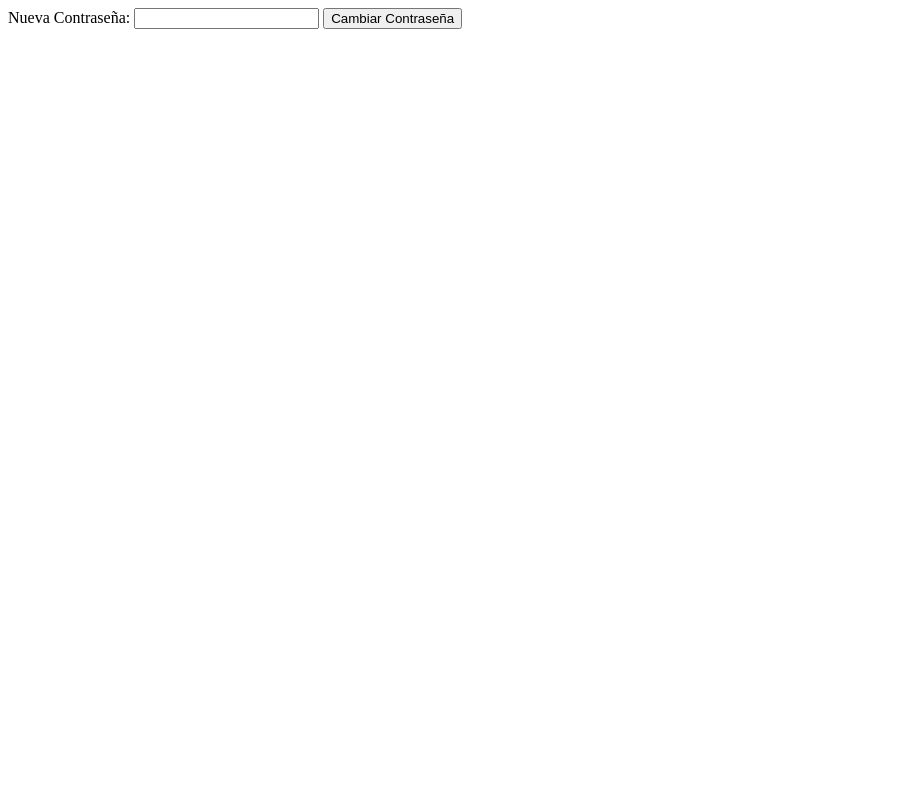
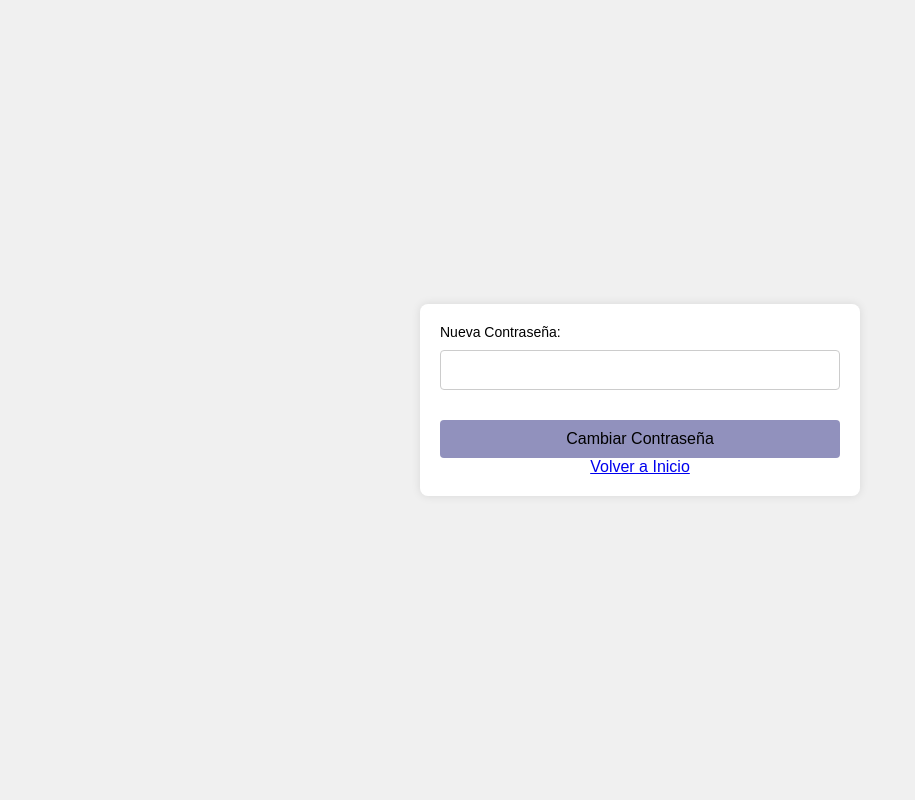
Before and after one commit to sStarmd/Project1, a PHP site: the page made by Views/cambiar_contraseña.php in a window 1280 px wide. Shown: the whole page, without its empty margins (0-915 px from the left). Run offline with PHP 8.4, Linux system fonts and the light colour scheme.

Commit message:
Agregando diseño para la recuperacion de contraseña

```diff
--- a/Views/cambiar_contraseña.php
+++ b/Views/cambiar_contraseña.php
@@ -1,4 +1,5 @@
 <?php
+$message = ""; // Inicializar la variable del mensaje
 if ($_SERVER["REQUEST_METHOD"] == "POST") {
     $token = $_POST['token'];
     $nueva_contraseña = $_POST['nueva_contraseña'];
@@ -21,12 +22,12 @@ if ($_SERVER["REQUEST_METHOD"] == "POST") {
         $stmt = $conn->prepare("UPDATE usuarios SET contraseña = ?, token = NULL, token_expira = NULL WHERE id_usuario = ?");
         $stmt->bind_param('si', $hashed_password, $id_usuario);
         if ($stmt->execute()) {
-            echo "Tu contraseña ha sido cambiada exitosamente.";
+            $message = "Tu contraseña ha sido cambiada exitosamente.";
         } else {
-            echo "Hubo un error al cambiar tu contraseña. Inténtalo de nuevo.";
+            $message = "Hubo un error al cambiar tu contraseña. Inténtalo de nuevo.";
         }
     } else {
-        echo "Token inválido o expirado.";
+        $message = "Token inválido o expirado.";
     }
 } else {
     $token = $_GET['token'];
@@ -37,6 +38,7 @@ if ($_SERVER["REQUEST_METHOD"] == "POST") {
 <html lang="es">
 <head>
     <meta charset="UTF-8">
+    <link rel="stylesheet" href="css/contraseña.css" />
     <title>Cambiar Contraseña</title>
 </head>
 <body>
@@ -44,7 +46,20 @@ if ($_SERVER["REQUEST_METHOD"] == "POST") {
         <input type="hidden" name="token" value="<?php echo htmlspecialchars($token); ?>">
         <label for="nueva_contraseña">Nueva Contraseña:</label>
         <input type="password" name="nueva_contraseña" required>
-        <input type="submit" value="Cambiar Contraseña">
+
+        <!-- Mostrar mensaje aquí -->
+        <?php if (!empty($message)): ?>
+            <div class="message"><?php echo $message; ?></div>
+        <?php endif; ?>
+
+      <input type="submit" value="Cambiar Contraseña">
+
+        <div class="centered-container">
+          <a href="inicio.php" class="button">Volver a Inicio</a>
+        </di>
+
+    </form>
+
     </form>
 </body>
 </html>
--- /dev/null
+++ b/Views/css/contraseña.css
@@ -0,0 +1,62 @@
+/* Estilos Generales */
+body {
+    font-family: Arial, sans-serif;
+    background-color: #f0f0f0;
+    display: flex;
+    justify-content: center;
+    align-items: center;
+    height: 100vh;
+    margin: 0;
+}
+
+/* Formulario */
+form {
+    background-color: #ffffff;
+    padding: 20px;
+    border-radius: 8px;
+    box-shadow: 0 0 10px rgba(0, 0, 0, 0.1);
+    width: 100%;
+    max-width: 400px;
+}
+
+/* Etiquetas */
+label {
+    display: block;
+    margin-bottom: 10px;
+    font-size: 14px;
+    color: #000000;
+}
+
+/* Campos de Entrada */
+input[type="email"], input[type="password"] {
+    width: calc(100% - 22px); /* Ajustar el ancho del campo para que se ajuste correctamente */
+    padding: 10px;
+    margin-bottom: 20px; /* Espacio inferior */
+    border: 1px solid #cccccc;
+    border-radius: 4px;
+    font-size: 16px;
+}
+
+/* Botón de Enviar */
+input[type="submit"] {
+    width: 100%;
+    padding: 10px;
+    background-color: #9191bd;
+    color: #000000;
+    border: none;
+    border-radius: 4px;
+    font-size: 16px;
+    cursor: pointer;
+    margin-top: 10px; /* Espacio superior para separar del cuadro de texto */
+}
+
+input[type="submit"]:hover {
+    background-color: #7878b2;
+}
+
+/* Contenedor Centrado */
+.centered-container {
+    display: flex;
+    justify-content: center;
+    align-items: center;
+}
```
Also changed, not shown: Views/recuperar_contraseña.php (+19 -8 lines), Views/admin_delete_ambiente.php (line endings or trailing spaces).
